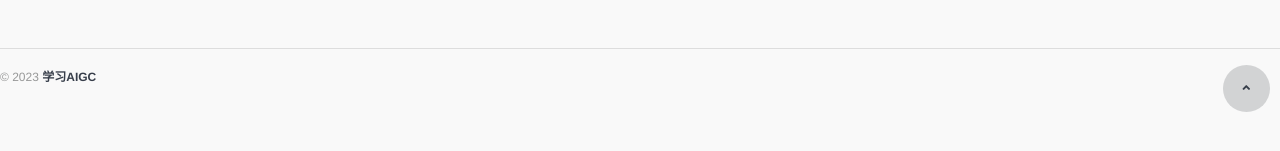
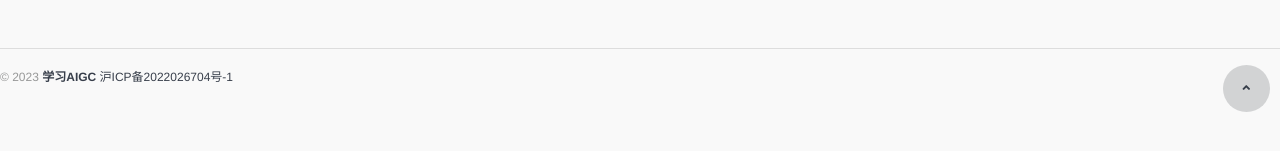
Before and after one commit to bruinsyang/bruinsyang.github.io, a plain HTML site: page 2023/10/24/hello-world/index.html in a window 1280 px wide. Shown: the part 675-826 px from the top of the page. Drawn offline with nearby package versions, Linux system fonts and the light colour scheme; some packages are replaced by stand-ins of ours; a script that the page names is missing.

Commit message:
Site updated: 2023-11-15 11:47:06

```diff
--- a/2023/10/24/hello-world/index.html
+++ b/2023/10/24/hello-world/index.html
@@ -77,6 +77,7 @@
 
       &copy; 2023
       <a href="javascript:void(0);"><strong>学习AIGC</strong></a>
+      <a href="https://beian.miit.gov.cn/" target="_blank">沪ICP备2022026704号-1</a>
     </p>
 
     <div class="go-up">
```
Also changed, not shown: about/index.html (+1 -0 lines), archives/2023/10/index.html (+1 -0 lines), archives/2023/index.html (+1 -0 lines), archives/index.html (+1 -0 lines), index.html (+1 -0 lines).
